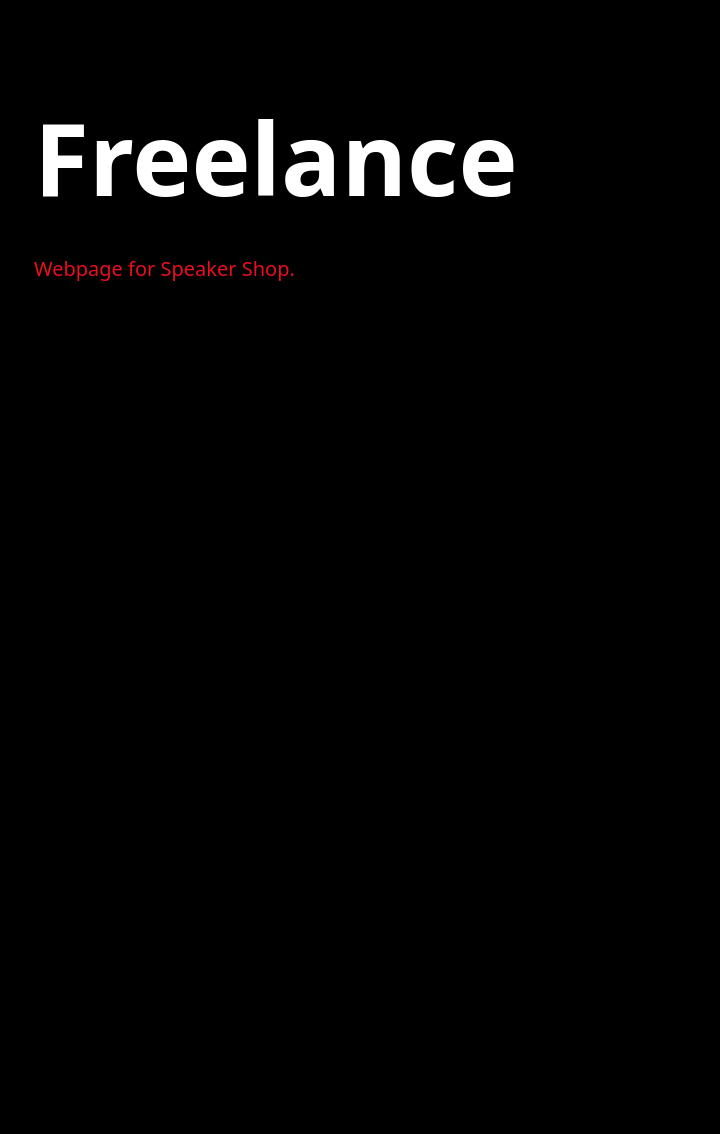
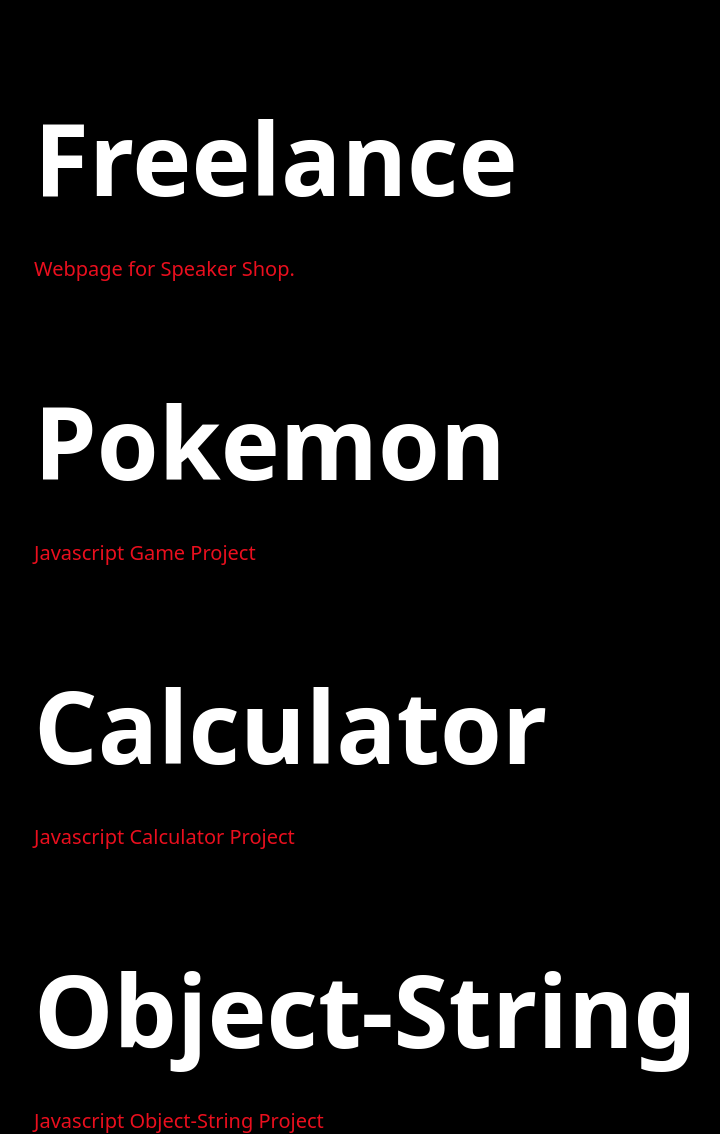
Before and after one commit to alexandraadamchik/Portfolio_SCSS_HTML_old, a website built with Parcel: page src/iamWork.html in a window 1280 px wide. Shown: the part 1295-2429 px from the top of the page, without its empty margins (222-942 px from the left). Before the commit the page ends 1577 px from the top, so only its background shows below. Built offline with nearby package versions, Linux system fonts and the light colour scheme.

Commit message:
changes Projects

```diff
--- a/src/iamWork.html
+++ b/src/iamWork.html
@@ -70,6 +70,24 @@
           <h6>Webpage for Speaker Shop.</h6></a
         >
       </div>
+      <div>
+        <a href="https://github.com/FbW22-E10/pb-pokemon-lite-doingf1ne" target="_blank"
+          ><h1>Pokemon</h1>
+          <br />
+          <h6>Javascript Game Project</h6></a>
+      </div>
+      <div>
+        <a href="https://github.com/FbW22-E10/pb-calculator-doingf1ne" target="_blank"
+          ><h1>Calculator</h1>
+          <br />
+          <h6>Javascript Calculator Project</h6></a>
+      </div>
+      <div>
+        <a href="https://github.com/FbW22-E10/pb-object-string-project-doingf1ne" target="_blank"
+          ><h1>Object-String</h1>
+          <br />
+          <h6>Javascript Object-String Project</h6></a>
+      </div>
     </section>
   </body>
 </html>
```
